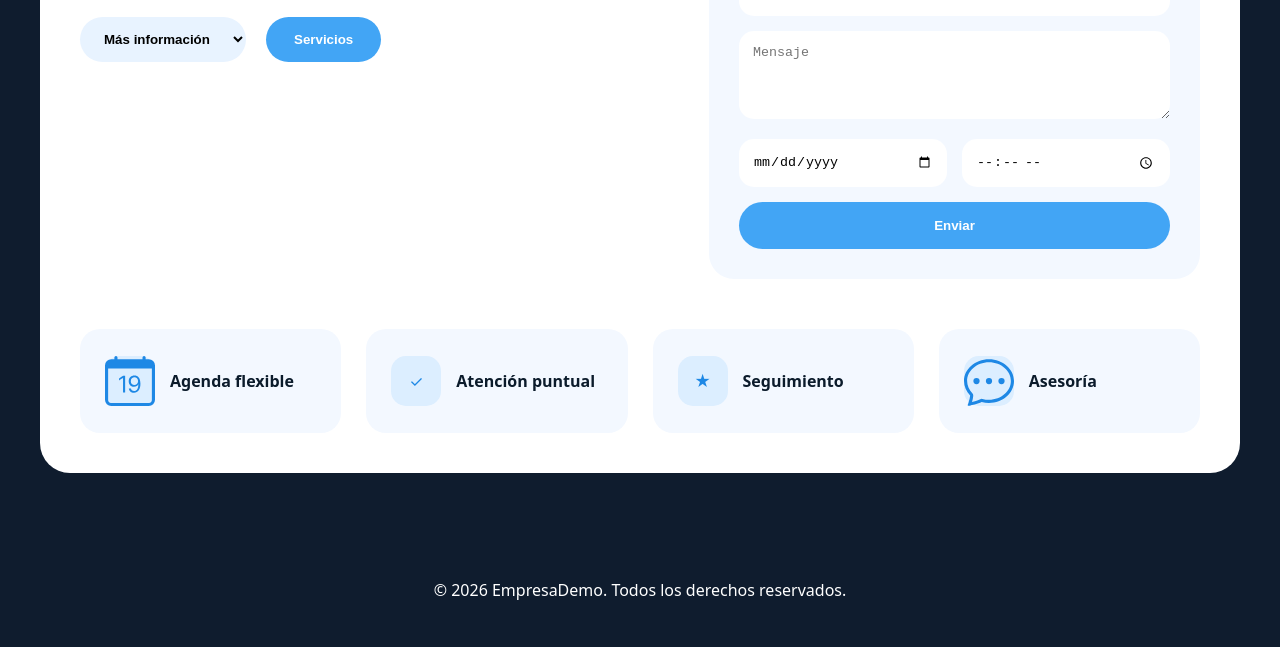
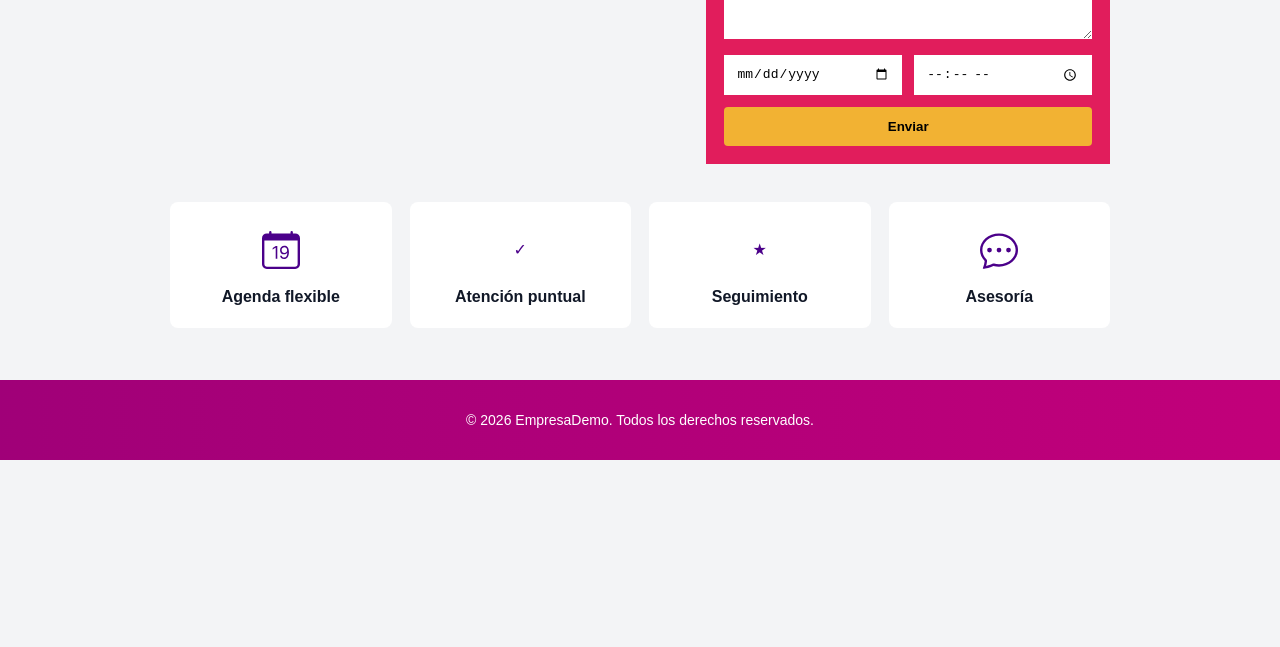
Before and after one commit to santiagogh01/tind26-p1-S-Garc-a, a plain HTML site: page index.html in a window 1280 px wide. Shown: the part 335-982 px from the top of the page. After the commit the page ends 800 px from the top, so only its background shows below. Drawn offline with Linux system fonts and the light colour scheme.

Commit message:
Actualización de CSS A FINAL
FINAL DE CSS LO HICE INCORRECTO

```diff
--- a/style.css
+++ b/style.css
@@ -1,244 +1,269 @@
 :root{
-  --primary: #42A5F5;
-  --primary-strong: #1E88E5;
+  --morado: #3B007A;
+  --morado-icono:#4B008A;
+  --fondo: #F3F4F6;
+  --blanco: #FFFFFF;
+  --texto: #111827;
+  --texto-2:#4B5563;
 
-  --bg-dark: #0F1C2E;
-  --section-bg: #FFFFFF;
-  --card-bg: #F3F8FF;
+  --magenta: #E11D5C;
+  --amarillo:#F2B233;
+  --amarillo-2:#E7A31F;
 
-  --text-dark: #0B1B2B;
-  --text-light: #FFFFFF;
-
-  --radius: 20px;
+  --radio: 10px;
 }
 
-*{
-  box-sizing: border-box;
+*{ box-sizing: border-box; }
+html,body{ height:100%; }
+body{
+  margin:0;
+  font-family: Arial, Helvetica, sans-serif;
+  background: var(--fondo);
+  color: var(--texto);
 }
 
-body{
-  margin: 0;
-  font-family: system-ui, -apple-system, sans-serif;
-  background: var(--bg-dark);
-  color: var(--text-dark);
-}
-
-
-
 .encabezado-sitio{
+  background: var(--morado);
   display:flex;
   align-items:center;
   justify-content:space-between;
-  padding: 18px 40px;
-  background: transparent;
+  gap: 18px;
+  padding: 16px 28px;
 }
 
 .logo-sitio h3{
   margin:0;
-  font-weight:900;
-  color: var(--primary);
+  color: #fff;
+  font-size: 26px;
+  font-weight: 800;
+  letter-spacing: .5px;
 }
 
 .navegacion-principal ul{
   list-style:none;
   display:flex;
-  gap:40px;
+  gap: 28px;
   padding:0;
   margin:0;
 }
 
 .navegacion-principal a{
+  color:#fff;
   text-decoration:none;
-  color: var(--text-light);
   font-weight:600;
+  font-size: 14px;
 }
-
 .navegacion-principal a:hover{
-  color: var(--primary);
+  text-decoration: underline;
 }
-
 
 .formulario-busqueda{
   display:flex;
-  gap:10px;
+  align-items:center;
+  gap: 10px;
 }
 
 .formulario-busqueda input{
-  padding:10px 14px;
-  border-radius:30px;
-  border:0;
-  background:#1C2A40;
-  color:white;
-  width:200px;
-}
-
-.formulario-busqueda input::placeholder{
-  color:#9BB3D1;
+  width: 170px;
+  padding: 6px 10px;
+  border-radius: 4px;
+  border: 0;
+  outline: none;
+  background: #fff;
+  color: var(--texto);
 }
 
 .formulario-busqueda button{
-  border:0;
-  border-radius:50%;
-  width:40px;
-  height:40px;
-  background: var(--primary);
-  color:white;
-  cursor:pointer;
+  background: transparent;
+  border: 0;
+  cursor: pointer;
+  color: var(--amarillo);
+  padding: 0;
+  display:flex;
+  align-items:center;
 }
 
-
-
 .contenido-principal{
-  max-width:1200px;
-  margin:40px auto;
-  padding:40px;
-  background: var(--section-bg);
-  border-radius:30px;
+  max-width: 980px;
+  margin: 0 auto;
+  padding: 30px 20px 0;
 }
-
 
 .seccion-destacada{
   display:grid;
-  grid-template-columns: 1.2fr 1fr;
-  gap:40px;
-  align-items:start;
+  grid-template-columns: 1.25fr 1fr;
+  gap: 32px;
+  align-items: start;
+  padding: 24px 0 10px;
 }
 
-
 .texto-destacado h2{
-  font-size:50px;
-  margin-bottom:10px;
-}
-
-.texto-destacado h2 span{
-  color: var(--primary);
+  margin: 10px 0 12px;
+  font-size: 46px;
+  font-weight: 900;
+  letter-spacing: -0.5px;
 }
 
 .texto-destacado p{
-  color:#4A5A70;
-  font-size:18px;
-  max-width:500px;
+  margin: 0 0 18px;
+  color: var(--texto-2);
+  max-width: 520px;
+  line-height: 1.35;
 }
 
 .acciones-destacadas{
   display:flex;
-  gap:20px;
-  margin-top:20px;
+  gap: 16px;
+  margin-top: 10px;
+}
+
+.acciones-destacadas button{
+  background: var(--amarillo);
+  color: #111;
+  border: 0;
+  padding: 10px 20px;
+  border-radius: 4px;
+  font-weight: 700;
+  cursor: pointer;
+}
+.acciones-destacadas button:hover{
+  background: var(--amarillo-2);
 }
 
 .acciones-destacadas select{
-  padding:14px 20px;
-  border-radius:30px;
-  border:0;
-  background:#E8F3FF;
-  font-weight:600;
+  background: var(--amarillo);
+  color: #111;
+  border: 0;
+  padding: 10px 20px;
+  border-radius: 4px;
+  font-weight: 700;
+  cursor: pointer;
+  appearance: none;
 }
 
-.acciones-destacadas button{
-  padding:14px 28px;
-  border-radius:30px;
-  border:0;
-  background: var(--primary);
-  color:white;
-  font-weight:600;
-  cursor:pointer;
-}
-
-.acciones-destacadas button:hover{
-  background: var(--primary-strong);
-}
-
-
 .formulario-cita{
-  background: var(--card-bg);
-  padding:30px;
-  border-radius:25px;
+  background: var(--magenta);
+  padding: 18px;
+  border-radius: 0;
 }
 
 .formulario-cita h3{
-  color: var(--primary-strong);
-  margin-bottom:20px;
+  margin: 0 0 14px;
+  color: #fff;
+  font-size: 18px;
+  font-weight: 800;
+  text-align: center;
 }
 
 .formulario-cita input,
 .formulario-cita textarea{
-  width:100%;
-  padding:14px;
-  margin-bottom:15px;
-  border-radius:15px;
-  border:0;
-  background:white;
+  width: 100%;
+  border: 0;
+  outline: none;
+  background: #fff;
+  padding: 10px 12px;
+  border-radius: 0;
+  margin-bottom: 12px;
+  font-size: 13px;
+}
+
+.formulario-cita textarea{
+  min-height: 110px;
+  resize: vertical;
 }
 
 .fila-formulario{
   display:grid;
-  grid-template-columns:1fr 1fr;
-  gap:15px;
+  grid-template-columns: 1fr 1fr;
+  gap: 12px;
 }
 
-.btn-enviar{
-  width:100%;
-  padding:16px;
-  border-radius:30px;
-  border:0;
-  background: var(--primary);
-  color:white;
-  font-weight:700;
-  cursor:pointer;
+.formulario-cita .btn-enviar,
+.formulario-cita button[type="submit"],
+.formulario-cita input[type="submit"],
+.formulario-cita input[type="button"]{
+  width: 100%;
+  background: var(--amarillo);
+  border: 0;
+  padding: 12px 10px;
+  border-radius: 4px;
+  font-weight: 800;
+  cursor: pointer;
+}
+.formulario-cita .btn-enviar:hover{
+  background: var(--amarillo-2);
 }
 
-.btn-enviar:hover{
-  background: var(--primary-strong);
-}
-
-
+/* ====== Servicios ====== */
 .seccion-servicios{
-  margin-top:50px;
+  margin: 28px 0 0;
   display:grid;
-  grid-template-columns:repeat(4,1fr);
-  gap:25px;
+  grid-template-columns: repeat(4, 1fr);
+  gap: 18px;
+  padding-bottom: 22px;
 }
 
 .servicio-item{
-  background: var(--card-bg);
-  padding:25px;
-  border-radius:20px;
+  background: var(--blanco);
+  padding: 22px 18px;
+  border-radius: 8px;
   display:flex;
+  flex-direction: column;
   align-items:center;
-  gap:15px;
+  gap: 12px;
+  text-align: center;
 }
 
 .servicio-item span{
-  width:50px;
-  height:50px;
-  border-radius:15px;
-  background: #DCEEFF;
-  display:flex;
-  align-items:center;
-  justify-content:center;
-  color: var(--primary-strong);
+  width: 52px;
+  height: 52px;
+  display:grid;
+  place-items:center;
+  color: var(--morado-icono);
+}
+
+.iconos{
+  width: 38px;
+  height: 38px;
 }
 
 .servicio-item p{
-  font-weight:600;
+  margin: 0;
+  font-weight: 600;
+  color: var(--texto);
 }
 
-
 .pie-sitio{
-  text-align:center;
-  padding:30px;
-  color:white;
-  margin-top:60px;
+  margin-top: 30px;
+  background: linear-gradient(90deg, #A00078, #C2007A);
+  color: #fff;
+  text-align: center;
+  padding: 18px 10px;
+  font-size: 14px;
 }
 
-
-@media (max-width:900px){
-
+@media (max-width: 900px){
   .seccion-destacada{
-    grid-template-columns:1fr;
+    grid-template-columns: 1fr;
   }
-
   .seccion-servicios{
-    grid-template-columns:repeat(2,1fr);
+    grid-template-columns: repeat(2, 1fr);
   }
 }
+
+@media (max-width: 520px){
+  .encabezado-sitio{
+    flex-wrap: wrap;
+    justify-content: center;
+    gap: 12px;
+  }
+  .formulario-busqueda input{
+    width: 220px;
+  }
+  .fila-formulario{
+    grid-template-columns: 1fr;
+  }
+  .seccion-servicios{
+    grid-template-columns: 1fr;
+  }
+}
```
